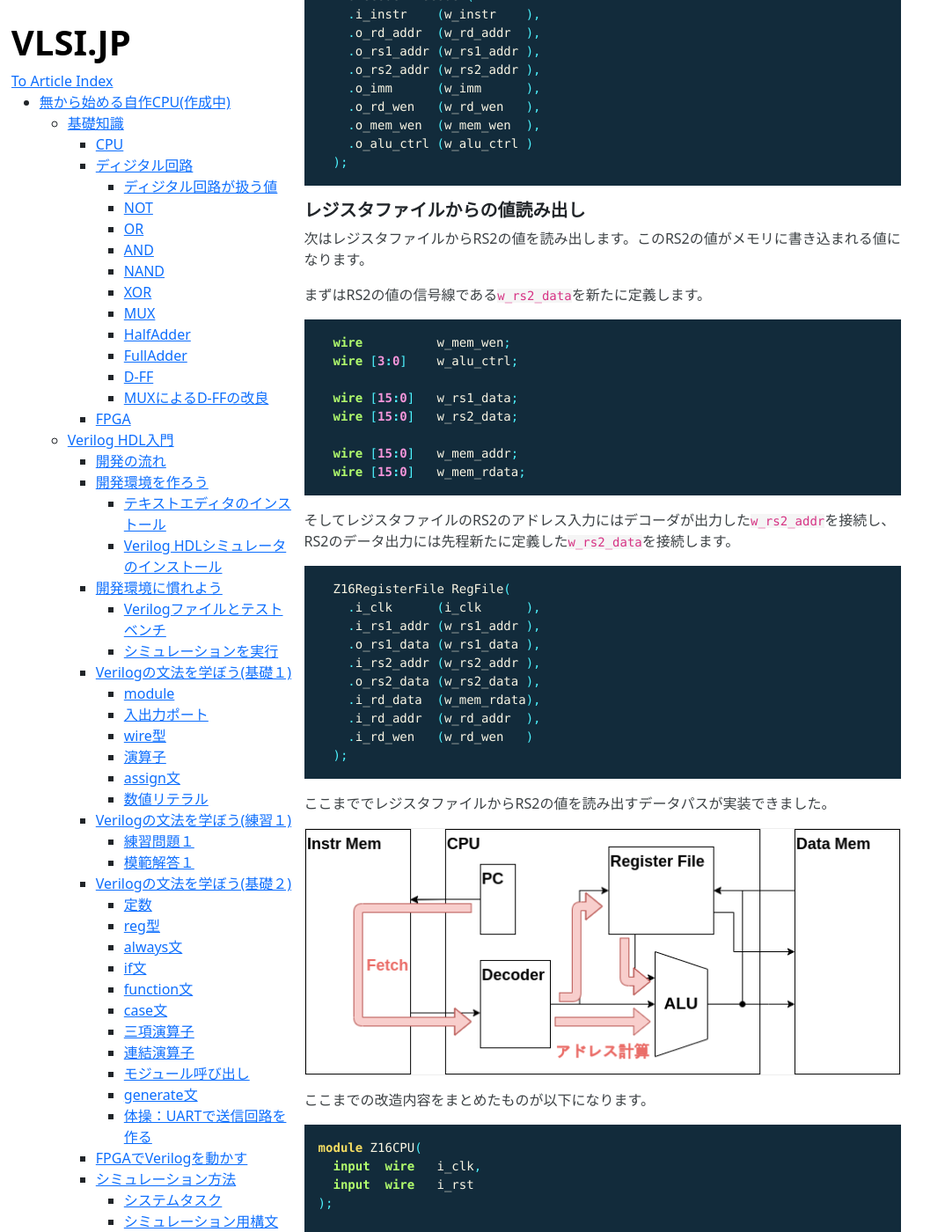
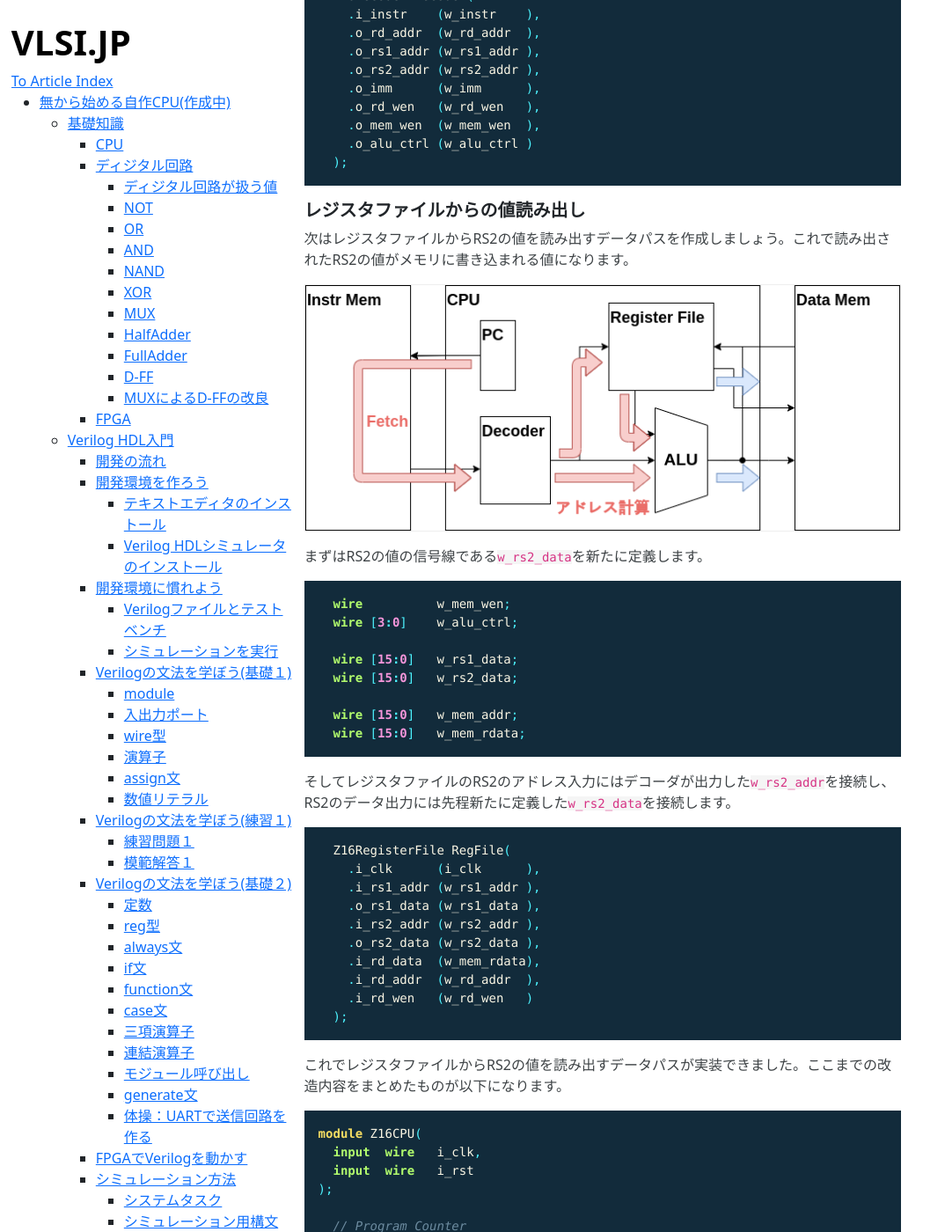
Before and after one commit to VLSI-JP/VLSI-JP.github.io, a Jekyll site: the page built from LetsMakeCPU.md, in a window 1280 px wide and 1400 px high, scrolled down 68912 px. Shown: the whole window at 88% size, without its empty margins (0-1074 px from the left). Built offline with Jekyll 4.4.1, drawn with Linux system fonts in a browser that asks for light colours; formulas are drawn with MathJax 3.

Commit message:
add and update pics

````diff
--- a/LetsMakeCPU.md
+++ b/LetsMakeCPU.md
@@ -2563,7 +2563,9 @@ endmodule
 
 ##### レジスタファイルからの値読み出し
 
-次はレジスタファイルからRS2の値を読み出します。このRS2の値がメモリに書き込まれる値になります。
+次はレジスタファイルからRS2の値を読み出すデータパスを作成しましょう。これで読み出されたRS2の値がメモリに書き込まれる値になります。
+
+![](https://raw.githubusercontent.com/VLSI-JP/VLSI-JP.github.io/master/images/LetsMakeCPU/path_store_readreg.png)
 
 まずはRS2の値の信号線である`w_rs2_data`を新たに定義します。
 
@@ -2593,11 +2595,7 @@ endmodule
   );
 ```
 
-ここまででレジスタファイルからRS2の値を読み出すデータパスが実装できました。
-
-![](https://raw.githubusercontent.com/VLSI-JP/VLSI-JP.github.io/master/images/LetsMakeCPU/path_store_readreg.png)
-
-ここまでの改造内容をまとめたものが以下になります。
+これでレジスタファイルからRS2の値を読み出すデータパスが実装できました。ここまでの改造内容をまとめたものが以下になります。
 
 ```verilog
 module Z16CPU(
````
Also changed, not shown: images/LetsMakeCPU/path_store_readreg.png.
